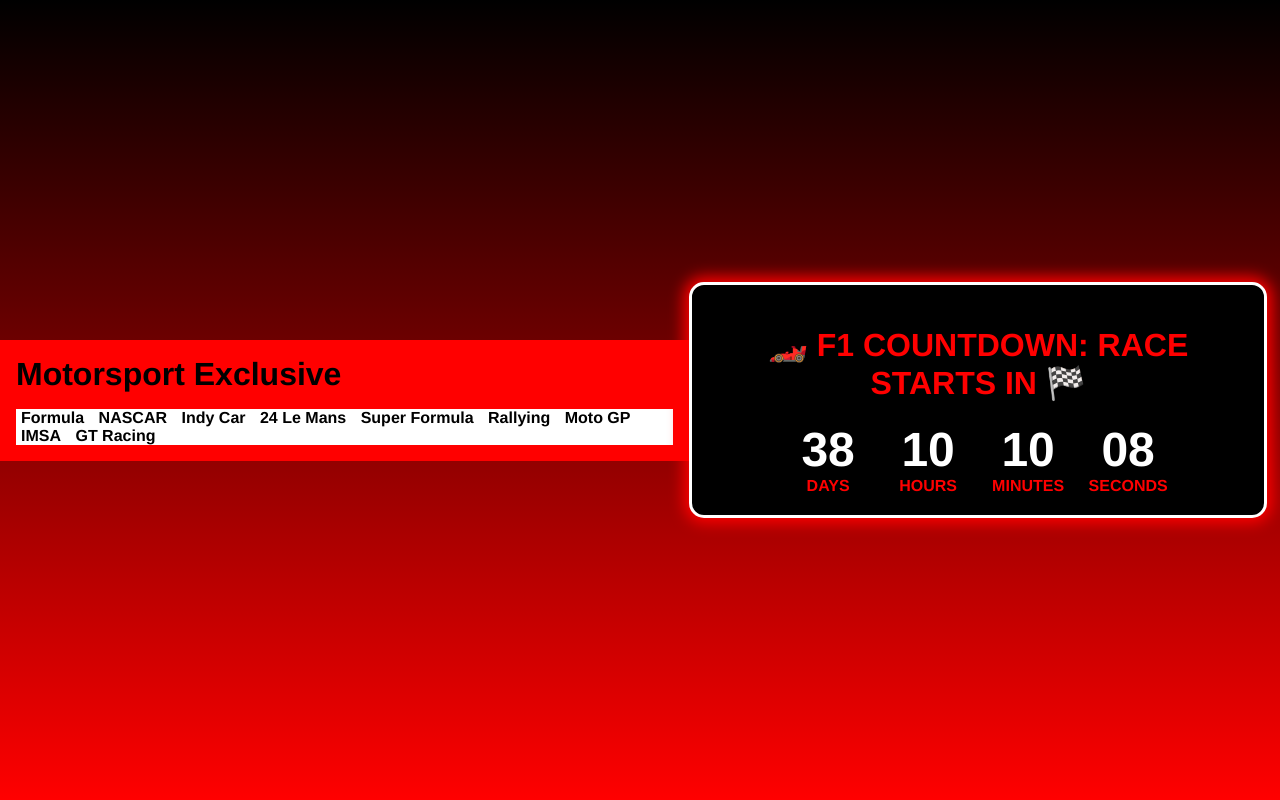
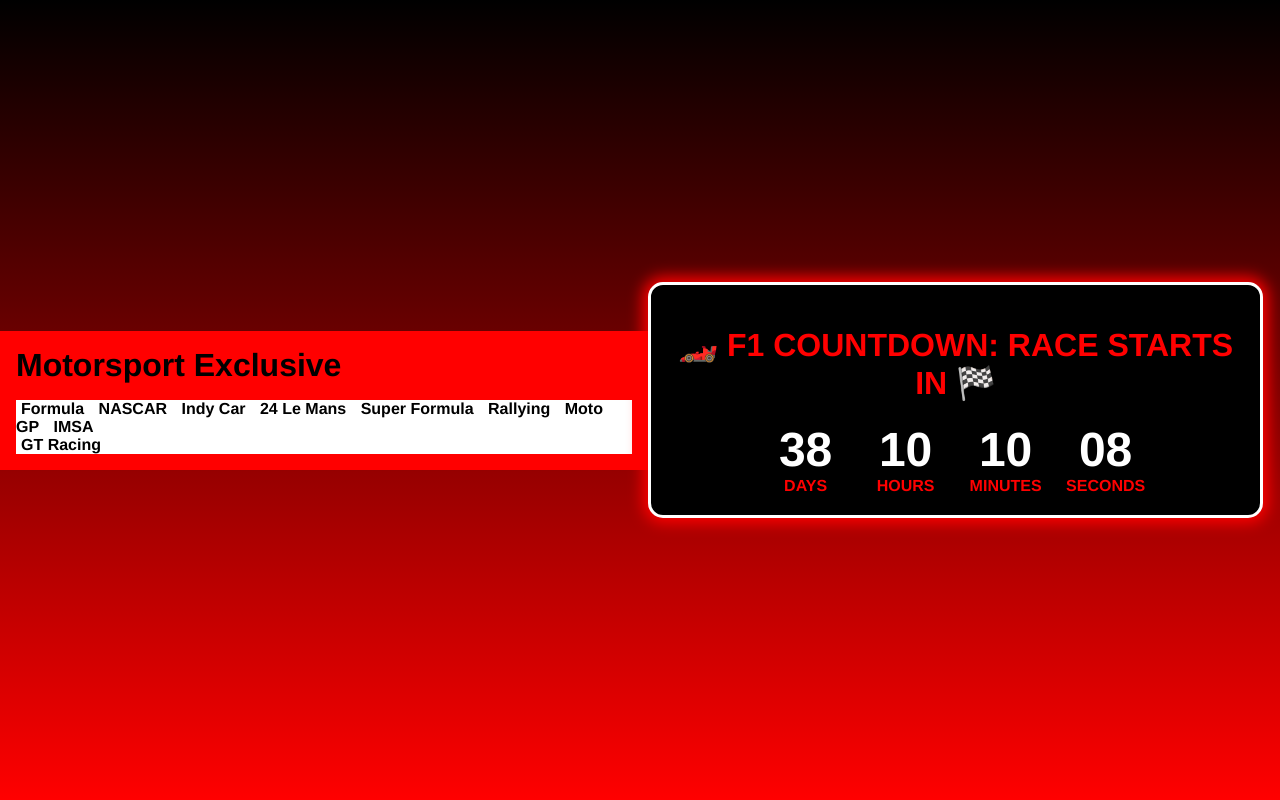
Before and after one commit to NitheshVinny20/motorsportexclusive, a website: page formulat/formula.html in a window 1280 px wide. Drawn offline with Linux system fonts and the light colour scheme.

Commit message:
formula.html

```diff
--- a/formulat/formula.html
+++ b/formulat/formula.html
@@ -18,7 +18,7 @@
         ><span class="category-heading"><b>Rallying</span></a
       >
       <a href="https://example.com/"><span class="category-heading"><b>Moto GP</span></a>
-      <a href="https://example.com/"><span class="category-heading"><b>IMSA</span></a>
+      <a href="https://example.com/"><span class="category-heading"><b>IMSA</span></a><br>
       <a href="https://example.com/"
         ><span class="category-heading"><b>GT Racing</span></a
       >
```
